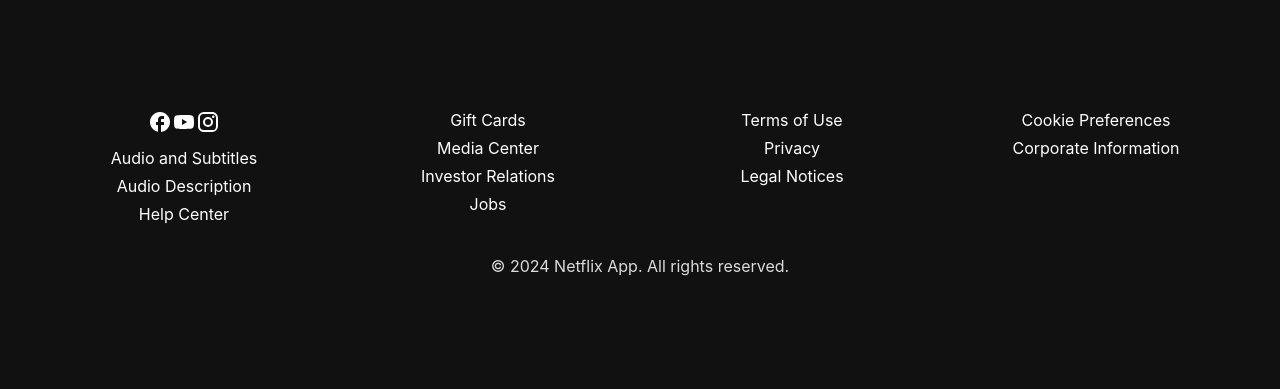
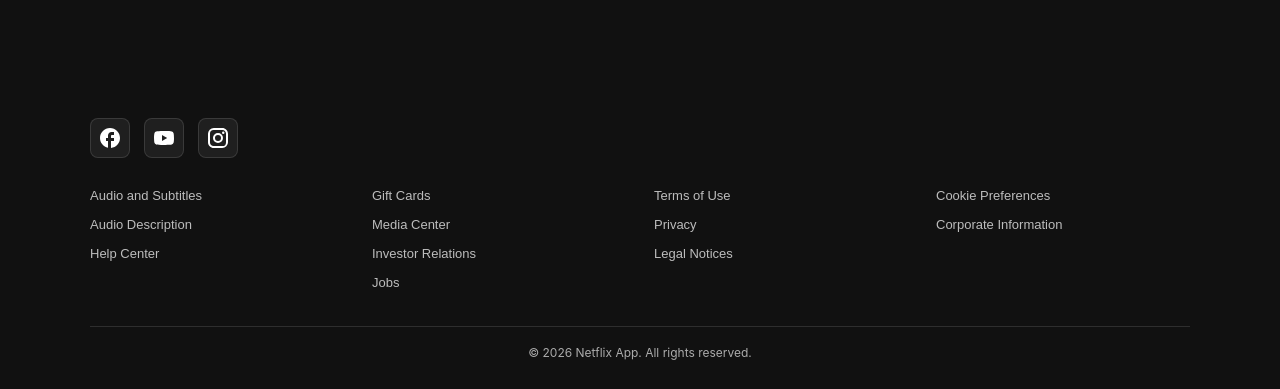
Before and after one commit to Shambel96/Netflix-Clone, a React (Create React App) app in the folder netflix-clone/: page / in a window 1280 px wide. Shown: the part 1808-2197 px from the top of the page. Before the commit the page ends 2116 px from the top, so only its background shows below. Built offline with nearby package versions, Linux system fonts and the light colour scheme; no server answers.

Commit message:
feat: update footer

```diff
--- a/netflix-clone/src/components/Footer/Footer.css
+++ b/netflix-clone/src/components/Footer/Footer.css
@@ -5,40 +5,107 @@
 }
 .footer_outer_container{
     width: 100%;
-    min-height: 200px;
     background-color: #111;
     display: flex;
     flex-direction: column;
     justify-content: space-between;
     color: #fff;
-    padding: 32px 48px;
+    padding: 48px 0 32px;
 }
 
 .footer_inner_container{
+    width: min(1100px, 92%);
+    margin: 0 auto;
     display: flex;
-    flex-direction: row;
-    justify-content: space-between;
-    align-items: flex-start;
-    gap: 32px;
-    flex-wrap: wrap;
+    flex-direction: column;
+    gap: 24px;
 }
 
-.footer_inner_container > div{
-    flex: 1 1 200px;
+.footer_social{
+    display: flex;
+    align-items: center;
+    gap: 14px;
 }
 
-.footer_outer_container ul{
+.footer_social_button{
+    width: 40px;
+    height: 40px;
+    border-radius: 8px;
+    border: 1px solid rgba(255, 255, 255, 0.12);
+    background: rgba(255, 255, 255, 0.06);
+    color: #fff;
+    cursor: pointer;
+    display: flex;
+    align-items: center;
+    justify-content: center;
+    transition: transform 120ms ease, background 120ms ease, border-color 120ms ease;
+}
+.footer_social_button:hover{
+    transform: translateY(-1px);
+    background: rgba(255, 255, 255, 0.09);
+    border-color: rgba(255, 255, 255, 0.18);
+}
+.footer_social_button:focus-visible{
+    outline: 2px solid rgba(255, 255, 255, 0.65);
+    outline-offset: 2px;
+}
+
+.footer_links{
+    display: grid;
+    grid-template-columns: repeat(4, minmax(170px, 1fr));
+    gap: 10px 28px;
+}
+
+.footer_links ul{
     list-style: none;
 }
 
-.footer_outer_container li{
-    margin: 8px 0;
+.footer_link{
+    width: 100%;
+    background: transparent;
+    border: none;
+    padding: 6px 0;
+    text-align: left;
+    font-size: 13px;
+    line-height: 1.3;
+    color: rgba(255, 255, 255, 0.72);
+    cursor: pointer;
+    transition: color 120ms ease, text-decoration-color 120ms ease;
+}
+.footer_link:hover{
+    color: rgba(255, 255, 255, 0.92);
+    text-decoration: underline;
+    text-decoration-color: rgba(255, 255, 255, 0.4);
+}
+.footer_link:focus-visible{
+    outline: 2px solid rgba(255, 255, 255, 0.55);
+    outline-offset: 3px;
+    border-radius: 6px;
 }
 
-.fifth-div{
-    margin-top: 24px;
-    opacity: 0.85;
+.footer_bottom{
+    width: min(1100px, 92%);
+    margin: 28px auto 0;
+    padding-top: 18px;
+    border-top: 1px solid rgba(255, 255, 255, 0.12);
+    font-size: 12px;
+    color: rgba(255, 255, 255, 0.65);
 }
-.social-icons{
-    font-size: 24px;
+
+@media (max-width: 900px){
+    .footer_outer_container{
+        padding: 40px 0 28px;
+    }
+    .footer_links{
+        grid-template-columns: repeat(2, minmax(170px, 1fr));
+    }
 }
+
+@media (max-width: 520px){
+    .footer_links{
+        grid-template-columns: 1fr;
+    }
+    .footer_social{
+        gap: 10px;
+    }
+}
--- a/netflix-clone/src/components/Footer/Footer.js
+++ b/netflix-clone/src/components/Footer/Footer.js
@@ -1,49 +1,116 @@
 import React from "react";
 import FacebookOutlinedIcon from "@mui/icons-material/FacebookOutlined";
-import YouTubeIcon from '@mui/icons-material/YouTube';import InstagramIcon from '@mui/icons-material/Instagram';
+import YouTubeIcon from "@mui/icons-material/YouTube";
+import InstagramIcon from "@mui/icons-material/Instagram";
 import "./Footer.css";
 function Footer() {
+  const year = new Date().getFullYear();
+
   return (
-    <div className="footer_outer_container">
+    <footer className="footer_outer_container">
       <div className="footer_inner_container">
-        <div className="first-div">
+        <div className="footer_social" aria-label="Social links">
+          <button
+            type="button"
+            className="footer_social_button"
+            aria-label="Facebook"
+          >
+            <FacebookOutlinedIcon />
+          </button>
+          <button
+            type="button"
+            className="footer_social_button"
+            aria-label="YouTube"
+          >
+            <YouTubeIcon />
+          </button>
+          <button
+            type="button"
+            className="footer_social_button"
+            aria-label="Instagram"
+          >
+            <InstagramIcon />
+          </button>
+        </div>
+
+        <div className="footer_links" aria-label="Footer links">
           <ul>
-            <li className="social-icons">
-              <FacebookOutlinedIcon />
-              <YouTubeIcon />
-              <InstagramIcon />
+            <li>
+              <button type="button" className="footer_link">
+                Audio and Subtitles
+              </button>
             </li>
-            <li>Audio and Subtitles</li>
-            <li>Audio Description</li>
-            <li>Help Center</li>
+            <li>
+              <button type="button" className="footer_link">
+                Audio Description
+              </button>
+            </li>
+            <li>
+              <button type="button" className="footer_link">
+                Help Center
+              </button>
+            </li>
           </ul>
-        </div>
-        <div className="second-div">
+
           <ul>
-            <li>Gift Cards</li>
-            <li>Media Center</li>
-            <li>Investor Relations</li>
-            <li>Jobs</li>
+            <li>
+              <button type="button" className="footer_link">
+                Gift Cards
+              </button>
+            </li>
+            <li>
+              <button type="button" className="footer_link">
+                Media Center
+              </button>
+            </li>
+            <li>
+              <button type="button" className="footer_link">
+                Investor Relations
+              </button>
+            </li>
+            <li>
+              <button type="button" className="footer_link">
+                Jobs
+              </button>
+            </li>
           </ul>
-        </div>
-        <div className="third-div">
+
           <ul>
-            <li>Terms of Use</li>
-            <li>Privacy</li>
-            <li>Legal Notices</li>
+            <li>
+              <button type="button" className="footer_link">
+                Terms of Use
+              </button>
+            </li>
+            <li>
+              <button type="button" className="footer_link">
+                Privacy
+              </button>
+            </li>
+            <li>
+              <button type="button" className="footer_link">
+                Legal Notices
+              </button>
+            </li>
           </ul>
-        </div>
-        <div className="fourth-div">
+
           <ul>
-            <li>Cookie Preferences</li>
-            <li>Corporate Information</li>
+            <li>
+              <button type="button" className="footer_link">
+                Cookie Preferences
+              </button>
+            </li>
+            <li>
+              <button type="button" className="footer_link">
+                Corporate Information
+              </button>
+            </li>
           </ul>
         </div>
       </div>
-      <div className="fifth-div">
-        <p>&copy; 2024 Netflix App. All rights reserved.</p>
+      <div className="footer_bottom">
+        <p>&copy; {year} Netflix App. All rights reserved.</p>
       </div>
-    </div>
+    </footer>
   );
 }
 
```
